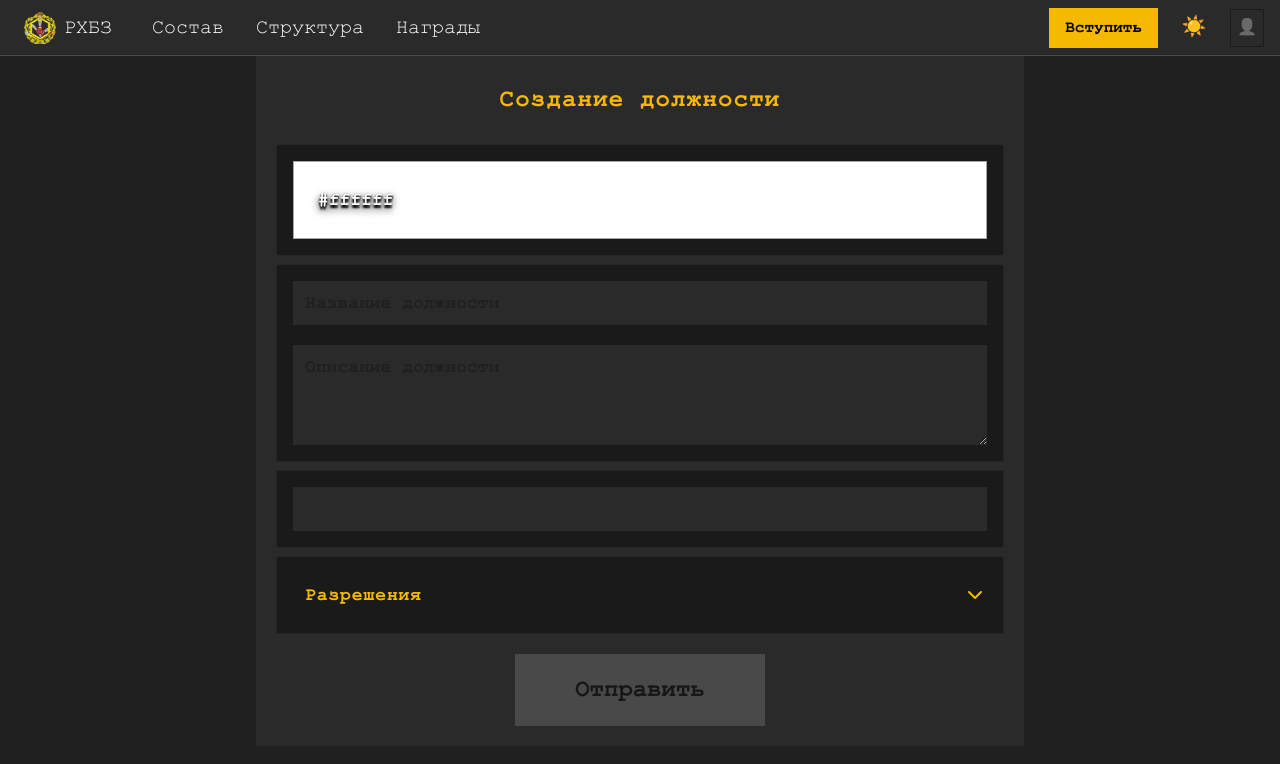
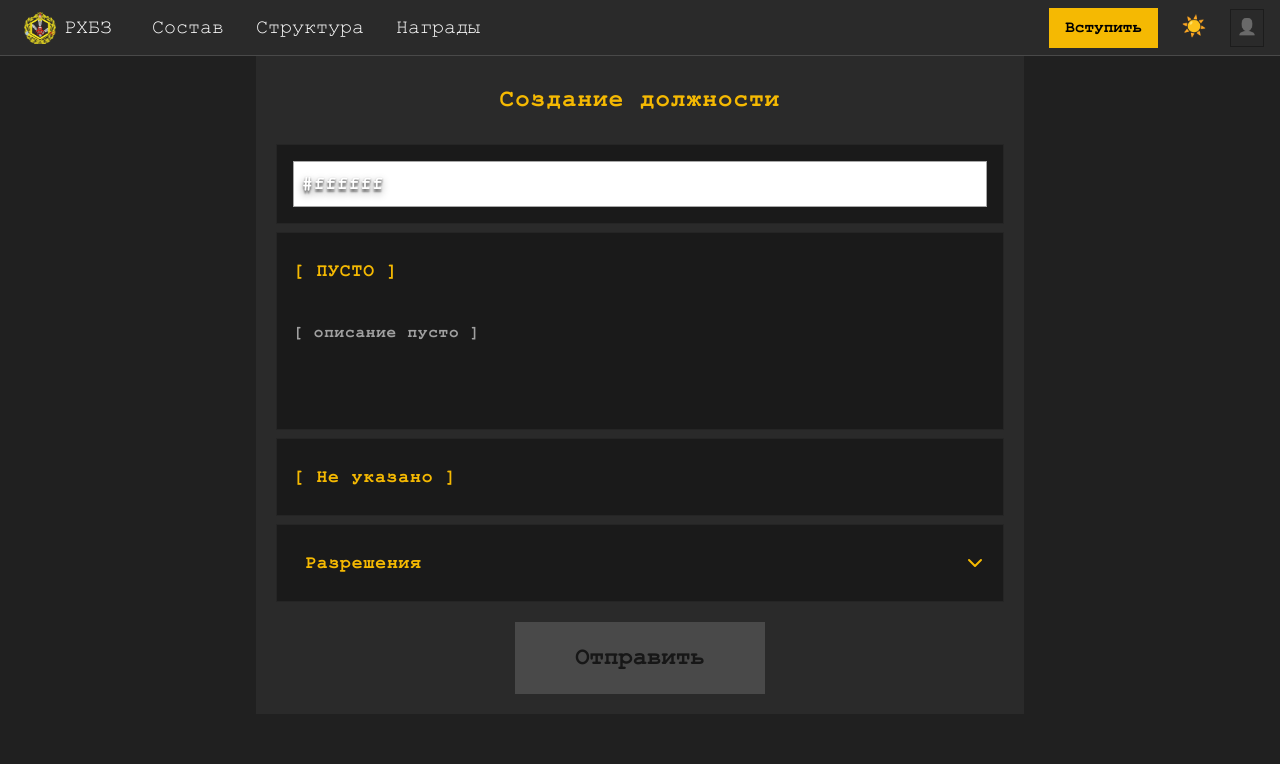
Before and after one commit to YupiSoftwarePunk/TacticalUnit, a Next.js app in the folder Client/: page /posts/create-post in a window 1280 px wide. Shown: the top 764 px of the page. Built offline with nearby package versions, Linux system fonts and the light colour scheme.

Commit message:
small changes

```diff
--- a/Client/src/app/posts/create-post/page.tsx
+++ b/Client/src/app/posts/create-post/page.tsx
@@ -1,6 +1,6 @@
 'use client';
 import { BaseContainer, ColorInputField, DescriptionInputField, IListedInputItem, ListedInputField, MultiroleInputField, PermissionRollDownList } from "@/components/AdvancedMarkdownForGenericPages/AdvancedMarkdownForGenericPages";
-import CreationForm from "@/components/CreationForm.tsx/CreationForm";
+import CreationForm from "@/components/Forms/CreationForm";
 import { MainHeader } from "@/components/Header/MainHeader";
 import { validateColor } from "@/typescript/colorValidator";
 import { error } from "console";
--- a/Client/src/app/ranks/create-rank/page.tsx
+++ b/Client/src/app/ranks/create-rank/page.tsx
@@ -1,6 +1,6 @@
 'use client';
 import { BaseContainer, ColorInputField, DescriptionInputField, IListedInputItem, ListedInputField, MultiroleInputField, PermissionRollDownList } from "@/components/AdvancedMarkdownForGenericPages/AdvancedMarkdownForGenericPages";
-import CreationForm from "@/components/CreationForm.tsx/CreationForm";
+import CreationForm from "@/components/Forms/CreationForm";
 import { MainHeader } from "@/components/Header/MainHeader";
 import { error } from "console";
 import { useState } from "react";
--- a/Client/src/app/subdivisions/create-subdivision/page.tsx
+++ b/Client/src/app/subdivisions/create-subdivision/page.tsx
@@ -1,6 +1,6 @@
 'use client';
 import { BaseContainer, ColorInputField, DescriptionInputField, IListedInputItem, ListedInputField, MultiroleInputField, PermissionRollDownList } from "@/components/AdvancedMarkdownForGenericPages/AdvancedMarkdownForGenericPages";
-import CreationForm from "@/components/CreationForm.tsx/CreationForm";
+import CreationForm from "@/components/Forms/CreationForm";
 import { MainHeader } from "@/components/Header/MainHeader";
 import { useState } from "react";
 
--- a/Client/src/app/subdivisions/review-subdivision/[subdivisionName]/page.tsx
+++ b/Client/src/app/subdivisions/review-subdivision/[subdivisionName]/page.tsx
@@ -356,7 +356,7 @@ export default function PostPage({params}: {params: Promise<{subdivisionId: stri
 
 
                         </div>
-                        <div className="flex self-center font-text-bold hover:text-accent cursor-copy transition-all" onClick={()=>{navigator.clipboard.writeText(subdivision.DiscordRoleId)}}>
+                        <div className="flex self-center font-text-bold hover:text-accent cursor-copy transition-all" onClick={()=>{navigator.clipboard.writeText(subdivision.DiscordRoleId!)}}>
                             <p>ID Discord роли: {subdivision.DiscordRoleId}</p>
                         </div>
                     </div>
--- a/Client/src/components/AdvancedMarkdownForGenericPages/AdvancedMarkdownForGenericPages.tsx
+++ b/Client/src/components/AdvancedMarkdownForGenericPages/AdvancedMarkdownForGenericPages.tsx
@@ -1,9 +1,11 @@
-import { ChangeEvent, CSSProperties, Dispatch, SetStateAction, useState } from "react"
+import { ChangeEvent, CSSProperties, Dispatch, SetStateAction, useEffect, useState } from "react"
 import Tooltip from "../ToolTip/ToolTip"
 import { ScrollBehavior } from "next/dist/client/components/router-reducer/router-reducer-types"
 import TextareaAutosize from "react-textarea-autosize";
 import ToolTip from "../ToolTip/ToolTip";
 import { Check, ChevronDown } from "lucide-react";
+import UniversalTable, { ColumnConfig } from "@/widgets/universalList/universalTable";
+import Link from "next/link";
 
 interface IBaseContainer{
     className? : string
@@ -14,7 +16,7 @@ interface IBaseContainer{
 }
 export const BaseContainer = ({className, children, onClick, style, tooltip} : IBaseContainer) => {
     return <Tooltip tooltipText={tooltip? tooltip:""} className={`flex gap-5 relative border w-full h-full border-black/10 dark:border-white/5 bg-gray-100 dark:bg-[#1a1a1a] p-4 group pointer-events-auto ${className? className : ""}`}>
-        <div className={`flex gap-5 relative w-full h-full group pointer-events-auto ${className? className : ""}`} style={style} onClick={onClick}>
+        <div className={`flex gap-5 relative w-full h-full pointer-events-auto ${className? className : ""}`} style={style} onClick={onClick}>
             {children}
         </div>
     </Tooltip>
@@ -34,8 +36,13 @@ interface IMultiroleInputField{
     maxLength? : number
 }
 
-export const MultiroleInputField = ({className = "", editingClassName = "", editable, onClick, onChange, value, editMode, tooltip, type="text", watermark, maxLength} : IMultiroleInputField) =>{
-    //const [editMode, setEditMode] = useState<boolean>();
+export const MultiroleInputField = ({className = "", editingClassName = "", editable, onClick, onChange, value, tooltip, type="text", watermark, maxLength} : IMultiroleInputField) =>{
+    const [editMode, setEditMode] = useState<boolean>();
+    function tryEditing(){
+        if(editable){
+            setEditMode(true);
+        }
+    }
     const [filling, setFilling] = useState<boolean>(`${value}`.length != 0)
 
     function changeSequence(e : ChangeEvent<HTMLInputElement, HTMLInputElement>){
@@ -52,24 +59,24 @@ export const MultiroleInputField = ({className = "", editingClassName = "", edit
         return e;
     }
 
-    return  <Tooltip className_Tooltip="text-[16px]" tooltipText={tooltip? tooltip:""} className={`flex relative size-full`}>
-        <div className="flex flex-1 gap-5" onClick={onClick}>
-            <div className={`flex text-accent font-text-bold uppercase tracking-wider text-lg py-2 transition-all ${className} ${editMode? "absolute pointer-events-none" : ""}`} style={{paddingLeft: `${editMode? "12" : "0"}px`}}>
-                <h1 className={`flex text-accent font-text-bold uppercase tracking-wider text-lg transition-all ${editMode? "opacity-0" : ""}`} >
-                {`${value}`}
+    return  <Tooltip verticalPlacement="top" className_Tooltip="text-[16px]" tooltipText={tooltip? tooltip:""} className={`flex relative size-full`}>
+        <div className="flex flex-1" onClick={()=>{tryEditing()}} onMouseLeave={()=>{setEditMode(false)}}>
+            <div className={`flex absolute w-full  text-accent font-text-bold uppercase tracking-wider text-lg py-2 transition-all ${className} ${editMode? "pointer-events-none" : ""}`} >
+                <h1 className={`flex  w-full absolute text-accent font-text-bold uppercase tracking-wider text-lg transition-all ${editMode? "opacity-0" : ""}`} style={{paddingLeft: `${editMode? "12" : "0"}px`}}>
+                {`${value? value : "[ Пусто ]"}`}
                 </h1>
                 </div>
                 {editable &&
                 type == "text" &&
-                <div className={`flex relative flex-col ${editingClassName} ${editMode? "" : "absolute opacity-0 pointer-events-none size-full"} flex-1 transition-all`}>
-                    <input value={value} type="text" onChange={changeSequence} className={`flex ${editMode? "" : " opacity-0 pointer-events-none"} inset-4 flex flex-1 text-accent font-text-bold uppercase tracking-wider text-lg resize-none py-2 bg-bg-primary transition-all`} style={{paddingLeft: `${editMode? "12" : "0"}px`}}/>
+                <div className={`flex relative flex-col ${editingClassName} ${editMode? "" : " opacity-0 pointer-events-none size-full"} flex-1 transition-all`}>
+                    <input value={value} type="text" onChange={changeSequence} className={`flex  ${editMode? "" : " opacity-0 pointer-events-none"}  flex flex-1 text-accent font-text-bold uppercase tracking-wider text-lg resize-none py-2 bg-bg-primary transition-all`} style={{paddingLeft: `${editMode? "12" : "0"}px`}}/>
                     {watermark&& <p className={`absolute size-full content-center px-3 pointer-events-none text-t ext-primary  transition-all`} style={{opacity: `${filling? "0" : "0.5"}`}}>{watermark}</p>}
                 </div>
                 }
                 {editable &&
                 type == "num" &&
-                <div className={`flex flex-col ${editingClassName} ${editMode? "" : "absolute opacity-0 pointer-events-none size-full"} flex-1 transition-all`}>
-                    <input value={value} type="number" onChange={changeSequence} className={`flex ${editMode? "" : " opacity-0 pointer-events-none"} inset-4 flex flex-1 text-accent font-text-bold uppercase tracking-wider text-lg resize-none py-2 bg-bg-primary transition-all`} style={{paddingLeft: `${editMode? "12" : "0"}px`}}/>
+                <div className={`flex flex-col ${editingClassName} ${editMode? "" : " opacity-0 pointer-events-none size-full"} flex-1 transition-all`}>
+                    <input value={value} type="number" onChange={changeSequence} className={`flex ${editMode? "" : " opacity-0 pointer-events-none"} flex flex-1 text-accent font-text-bold uppercase tracking-wider text-lg resize-none py-2 bg-bg-primary transition-all`} style={{paddingLeft: `${editMode? "12" : "0"}px`}}/>
 
                 </div>
                 }
@@ -90,17 +97,22 @@ interface IColorInputField{
     watermark? : string,
     maxLength? : number
 }
-export const ColorInputField = ({editable, onClick, onChange, value, editMode} : IColorInputField) =>{
-    //const [editMode, setEditMode] = useState<boolean>();
+export const ColorInputField = ({editable, onClick, onChange, value,  className} : IColorInputField) =>{
+    const [editMode, setEditMode] = useState<boolean>();
+    function tryEditing(){
+        if(editable){
+            setEditMode(true);
+        }
+    }
     // const [filling, setFilling] = useState<boolean>(`${value}`.length != 0)
 
-    return  <Tooltip tooltipText="Поле цвета в формате HEX" className="flex flex-col self-stretch size-full">
-            <div className="flex relative border border-border-secondary min-w-10 h-full"  onClick={onClick} style={{cursor: `${editable? "pointer" : "auto"}`, background: `${value}`}}>
-                <h1 className={`flex text-text-primary text-shadow-lg  text-shadow-text-inverted font-text-bold tracking-wider text-lg inset-2 transition-all m-2 ${editMode? "absolute pointer-events-none opacity-0" : " opacity-50"}`} style={{paddingLeft: `${editMode? "12" : "0"}px`}}>
+    return  <Tooltip tooltipText="Поле цвета в формате HEX" className={`flex flex-col self-stretch size-full ${className}`}>
+            <div className="flex relative border border-border-secondary min-w-10 h-full"  onClick={(e)=>{ tryEditing();}} onMouseLeave={()=>{if(editMode){setEditMode(false);}}} style={{cursor: `${editable? "pointer" : "auto"}`, background: `${value}`}}>
+                <h1 className={`flex text-text-primary text-shadow-lg  text-shadow-text-inverted font-text-bold tracking-wider text-lg  transition-all m-2 ${editMode? " pointer-events-none opacity-0" : " opacity-50"}`} style={{paddingLeft: `${editMode? "12" : "0"}px`}}>
                 {`${value}`}
                 </h1>
                 {editable&&
-                <textarea value={value} onChange={(e)=>{e.target.value.length <=7? onChange!(e)! : e.target.value}} className={`${editMode? "" : "absolute opacity-0 pointer-events-none"} inset-2 flex flex-1 w-fit text-text-primary text-shadow-lg text-shadow-text-inverted font-text-bold text-lg resize-none py-2 transition-all`} style={{padding: `${editMode? "24" : "0"}px`}} rows={1} cols={7}/>}
+                <textarea value={value} onChange={(e)=>{e.target.value.length <=7? onChange!(e)! : e.target.value}} className={`${editMode? "absolute " : "absolute  opacity-0 pointer-events-none"} inset-x-2 inset-y-0 flex flex-1 text-text-primary text-shadow-lg text-shadow-text-inverted font-text-bold text-lg resize-none my-2 transition-all`} style={{paddingLeft: `${editMode? "12" : "0"}px`}} rows={1} cols={7}/>}
             </div>
         </Tooltip>
 }
@@ -117,14 +129,20 @@ interface IDescriptionInputField{
     watermark? : string
 }
 
-export const DescriptionInputField = ({className = "", editingClassName = "", editable, onClick, onChange, value = "", editMode, tooltip,watermark} : IDescriptionInputField) =>{
+export const DescriptionInputField = ({className = "", editingClassName = "", editable, onClick, onChange, value = "", tooltip,watermark} : IDescriptionInputField) =>{
     //const [editMode, setEditMode] = useState<boolean>();
+    const [editMode, setEditMode] = useState<boolean>();
+    function tryEditing(){
+        if(editable){
+            setEditMode(true);
+        }
+    }
     const [filling, setFilling] = useState<boolean>(`${value}`.length != 0)
     const [rows, setRows] = useState<number>()
     const textSize = 16;
 
     return  <Tooltip tooltipText={tooltip? tooltip:""} className={`flex relative size-full`}>
-        <div className="flex flex-1 gap-5" onClick={onClick}>
+        <div className="flex flex-1 gap-5" onClick={()=>{tryEditing()}} onMouseLeave={()=>{setEditMode(false)}}>
             <div className={`flex text-text-secondary font-text-bold tracking-wider  text-[${textSize}px] py-2 transition-all ${className} ${editMode? "absolute pointer-events-none" : ""}`} style={{paddingLeft: `${editMode? "12" : "0"}px`}}>
                 <p className={`flex tracking-wider transition-all  ${editMode? "opacity-0" : ""}`} >
                 {`${value? value : "[ описание пусто ]"}`}
@@ -156,27 +174,46 @@ interface IListedInputField{
     list? : IListedInputItem[]
     style? : CSSProperties
     tooltip? : string
-    watermark? : string
+    watermark? : string,
+    textWhenEmpty? : string,
 
 }
 
-export function ListedInputField({className, editingClassName, editable, onClick, onChange, value, editMode, list = [], style, tooltip, onChoice} : IListedInputField){
-    //const [editMode, setEditMode] = useState<boolean>();
+export function ListedInputField({className, editingClassName, textWhenEmpty, editable, onClick, onChange, value, list = [], style, tooltip, onChoice} : IListedInputField){
+    const [editMode, setEditMode] = useState<boolean>(false);
+    function tryEditing(){
+        if(editable){
+            setEditMode(true);
+        }
+    }
+
+    function show(){
+        setIsOverMenu(true)
+        setIsFocused(true)
+    }
+    function hide(){
+        setIsFocused(false)
+        setEditMode(false)
+    }
+
+    useEffect(()=>{
+
+    })
     const [isFocused, setIsFocused] = useState<boolean>(false);
     const [isOverMenu, setIsOverMenu] = useState<boolean>(false);
     return  <Tooltip verticalPlacement="top" className_Tooltip="text-[16px]" tooltipText={tooltip? tooltip:""} className={`flex relative size-full`}>
 
-
-            <h1 className={`flex text-accent font-text-bold tracking-wider text-lg py-2 transition-all ${editMode? "absolute pointer-events-none" : ""}`} style={{paddingLeft: `${editMode? "12" : "0"}px`}}>
-            {`${value == undefined? "[ Нижестоящее звание не указано ]" : value}`}
-            </h1>
+            <div className="flex flex-1" onClick={()=>{tryEditing()}}  >
+                <h1 className={`flex text-accent font-text-bold tracking-wider text-lg py-2 transition-all ${editMode? " pointer-events-none" : ""}`} style={{paddingLeft: `${editMode? "12" : "0"}px`}}>
+                {`${!value? textWhenEmpty? textWhenEmpty:"[ Не указано ]" : value}`}
+                </h1>
 
 
             {editable&&
-            <div className={`relative flex ${editMode? "" : "absolute opacity-0 pointer-events-none"}`} onClick={onClick} >
-                <input value={value? value :""} type="text"  onFocus={()=>{setIsFocused(true)}} onBlur={()=>{setIsFocused(false)}}
-                onChange={onChange}  className={`flex ${editMode? "" : "absolute opacity-0 pointer-events-none"} inset-4 flex flex-1 text-accent font-text-bold tracking-wider text-lg resize-none py-2 bg-bg-primary transition-all`} style={{paddingLeft: `${editMode? "12" : "0"}px`}}/>
-                    <div onMouseEnter={()=>{setIsOverMenu(true)}} onMouseLeave={()=>{setIsOverMenu(false)}} className={`cursor-pointer absolute flex font-text-bold p-2 gap-2 flex-col mt-2 z-1 top-full min-h-10 max-h-60 bg-bg-primary border border-border-secondary right-0 left-0 transition-all ${isFocused || isOverMenu ? "" :"opacity-0 pointer-events-none"}`} style={{minHeight: `${isFocused || isOverMenu? "" :"0px"}`}}>
+            <div className={`absolute flex size-full ${editMode? "" : " pointer-events-none"} transition-all`} >
+                <input  value={value? value :""} type="text" onMouseLeave={()=>{if(!isFocused){setEditMode(false);}}} onFocus={()=>{setIsFocused(true);}} onBlur={()=>{setIsFocused(false); if(!isOverMenu){setEditMode(false);}}}
+                onChange={onChange}  className={`flex absolute ${editMode? "" : "absolute opacity-0 pointer-events-none"} size-full z-10 flex flex-1 text-accent font-text-bold tracking-wider text-lg resize-none py-2 bg-bg-primary transition-all`} style={{paddingLeft: `${editMode? "12" : "0"}px`}}/>
+                <div onMouseEnter={()=>{setIsOverMenu(true)}} onMouseLeave={()=>{setIsOverMenu(false); if(!isFocused){setEditMode(false);}}} className={`cursor-pointer absolute flex font-text-bold p-2 m-2 gap-2 flex-col z-1 top-full min-h-10 max-h-60 bg-bg-primary border border-border-secondary right-0 left-0 transition-all ${isFocused || isOverMenu ? "" :"opacity-0 pointer-events-none"}`} style={{minHeight: `${isFocused || isOverMenu? "" :"0px"}`}}>
                 {
                 list.map((item)=>(
                     <div key={list.findIndex(x=>x.Id == item.Id)} className="text-text-primary bg-bg-secondary px-4 hover:bg-accent hover:text-black transition-all"
@@ -194,6 +231,8 @@ export function ListedInputField({className, editingClassName, editable, onClick
 
                 </div>
             }
+
+            </div>
     </Tooltip>
 }
 
@@ -205,18 +244,18 @@ interface IPermissionRollDownList{
     setPermissionsMethod? : Dispatch<SetStateAction<IGivedPermission[]>>
     value? : string | number
     allPermissionsList? : IGivedPermission[]
-    givedPermissionList : IGivedPermission[]
+    givedPermissionList? : IGivedPermission[]
 
 }
 export const PermissionRollDownList = ({setPermissionsMethod, editable, editMode, onChange, allPermissionsList, givedPermissionList} : IPermissionRollDownList) =>{
     const [permissionsExtended, setPermissionExtended] = useState(false);
 
     function setPermission(PermissionId : number) : IGivedPermission[]{
-        let midList :IGivedPermission[] = [...[], ...givedPermissionList];
+        let midList :IGivedPermission[] = [...[], ...givedPermissionList!];
 
-        if(givedPermissionList.find(x=>x.Id == PermissionId)){
+        if(givedPermissionList!.find(x=>x.Id == PermissionId)){
             // console.warn("unSet")
-            givedPermissionList.find(x=>x.Id == PermissionId)!.Inherit = false;
+            givedPermissionList!.find(x=>x.Id == PermissionId)!.Inherit = false;
             midList = midList.filter(x=>x.Id != PermissionId);
             //return midList.filter(x=>x.Id != PermissionId)
         }else if (allPermissionsList){
@@ -229,7 +268,7 @@ export const PermissionRollDownList = ({setPermissionsMethod, editable, editMode
         return midList;
     }
     function setInherit(PermissionId : number) : IGivedPermission[]{
-        let modList : IGivedPermission[] = [...[], ...givedPermissionList];
+        let modList : IGivedPermission[] = [...[], ...givedPermissionList!];
         if(modList.find(x=>x.Id == PermissionId)){
             modList.find(x=>x.Id == PermissionId)!.Inherit = !modList.find(x=>x.Id == PermissionId)!.Inherit;
 
@@ -260,16 +299,17 @@ export const PermissionRollDownList = ({setPermissionsMethod, editable, editMode
                     </div>
                 ))
                 }
-                {editable && allPermissionsList &&
+                {!givedPermissionList && <p>[ Список отсутствует ]</p>}
+                {editable && allPermissionsList && givedPermissionList &&
                 allPermissionsList!.map((item)=>(
                     <div key={item.Permission.Name} className="flex">
 
                         <button className="hover:bg-bg-secondary gap-3 flex flex-1 ">
                             <ToolTip tooltipText="Выдать разрешение" className="flex" className_Tooltip="text-[16px]">
-                                <div className="bg-bg-dark border border-border-secondary cursor-pointer hover:text-accent"  onClick={()=>{setPermission(item.Id!)}}> <Check className={`${givedPermissionList.find(x=>x.Id == item.Id)? "opacity-100" : "opacity-0"} transition-all`}></Check></div>
+                                <div className="bg-bg-dark border border-border-secondary cursor-pointer hover:text-accent"  onClick={()=>{setPermission(item.Id!)}}> <Check className={`${givedPermissionList!.find(x=>x.Id == item.Id)? "opacity-100" : "opacity-0"} transition-all`}></Check></div>
                             </ToolTip>
                             <ToolTip tooltipText="Наследовать разраешение" className_Tooltip="text-[16px]">
-                                <div className="bg-bg-dark border border-border-secondary cursor-pointer hover:text-accent"  onClick={()=>{setInherit(item.Id!)}}> <Check className={`${givedPermissionList.find(x=>x.Id == item.Id)?.Inherit? "opacity-100" : "opacity-0"} transition-all`}></Check></div>
+                                <div className="bg-bg-dark border border-border-secondary cursor-pointer hover:text-accent"  onClick={()=>{setInherit(item.Id!)}}> <Check className={`${givedPermissionList!.find(x=>x.Id == item.Id)?.Inherit? "opacity-100" : "opacity-0"} transition-all`}></Check></div>
                             </ToolTip>
                             <ToolTip className="flex flex-1" innerClassName="flex" tooltipAlignment="left" className_Tooltip="max-w-100 text-[14px]" tooltipText={`${item.Permission.Description}`}>
 
@@ -288,3 +328,43 @@ export const PermissionRollDownList = ({setPermissionsMethod, editable, editMode
             </div>
     )
 }
+
+
+interface IAccordingUnitsTable{
+    TableName? : string,
+    rightsToGrant? : boolean,
+    UrlToGrantPage? : string,
+    GIVEN_DATA? : Record<string, any>[],
+    GIVEN_COLUMNS_LAYOUT? : ColumnConfig[]
+}
+
+export const AccordingUnitsTable = ({TableName, rightsToGrant, UrlToGrantPage, GIVEN_DATA, GIVEN_COLUMNS_LAYOUT} : IAccordingUnitsTable) =>{
+    return(<div className="mt-16">
+                        <div className="flex justify-between items-end mb-6">
+                        <h2 className="text-2xl font-header text-black dark:text-text-primary uppercase tracking-wider">
+                            {TableName? TableName: "[ Название не дано ]"}
+                        </h2>
+
+                        {rightsToGrant && (
+                            <Link
+                            href={`${UrlToGrantPage}`}
+                            className="text-accent font-text uppercase text-sm border-b-2 border-accent hover:text-black dark:hover:text-white hover:border-black dark:hover:border-white transition-all pb-1"
+                            >
+                            Назначить
+                            </Link>
+                        )}
+                        </div>
+
+                        <div className="border border-black/10 dark:border-white/5 overflow-hidden">
+                        {!GIVEN_DATA && "[ Не даны данные для таблицы ] "}
+                        {!GIVEN_COLUMNS_LAYOUT && "[ Не дана разметка таблицы ]"}
+                        {GIVEN_DATA && GIVEN_COLUMNS_LAYOUT &&
+                        <UniversalTable
+                            data={GIVEN_DATA}
+                            columns={GIVEN_COLUMNS_LAYOUT}
+                            onExport={(data) => console.log("Exporting:", data)}
+                        />
+                        }
+                        </div>
+                    </div>)
+}
--- a/Client/src/components/ToolTip/ToolTip.tsx
+++ b/Client/src/components/ToolTip/ToolTip.tsx
@@ -12,25 +12,25 @@ interface CardProps {
 const Tooltip = ({children, tooltipText, className, innerClassName, className_Tooltip, tooltipAlignment = "left", verticalPlacement="bottom"}:CardProps) =>{
     const [showTooltip, setShowTooltip] = useState(false);
     return(
-        <div className={`relative ${className}`} onMouseOver={()=>{setShowTooltip(true)}} onMouseLeave={()=>{setShowTooltip(false)}}>
+        <div className={`relative ${className!} flex`} onMouseOver={()=>{setShowTooltip(true)}} onMouseLeave={()=>{setShowTooltip(false)}}>
             {tooltipText && verticalPlacement == "top" &&
             <div className={`
                 absolute text-text-primary font-text-bold bottom-full z-100 bg-bg-primary px-4 py-2 border border-border-secondary transition-all pointer-events-none ${showTooltip? "":"opacity-0"}
             ${tooltipAlignment == "left"? "left-0" : ""}
             ${tooltipAlignment == "right"? "right-0" : ""}
             ${tooltipAlignment == "center"? "self-center" : ""}
-            `}>
+            `} style={{marginBottom: `${showTooltip? "0px" : "20px"}`}}>
                 <p className={`uppercase  ${className_Tooltip}`} >{tooltipText}</p>
             </div>
             }
-            <div className={`size-full ${innerClassName}`}>{children}</div>
+            <div className={`size-full ${innerClassName!}`}>{children}</div>
             {tooltipText && verticalPlacement == "bottom" &&
             <div className={`
                 absolute text-text-primary font-text-bold top-full z-100 bg-bg-primary px-4 py-2 border border-border-secondary transition-all pointer-events-none ${showTooltip? "":"opacity-0"}
             ${tooltipAlignment == "left"? "left-0" : ""}
             ${tooltipAlignment == "right"? "right-0" : ""}
             ${tooltipAlignment == "center"? "self-center" : ""}
-            `}>
+            `}  style={{marginTop: `${showTooltip? "0px" : "20px"}`}}>
                 <p className={`uppercase  ${className_Tooltip}`} >{tooltipText}</p>
             </div>
             }
--- a/Client/tsconfig.json
+++ b/Client/tsconfig.json
@@ -37,6 +37,6 @@
     ".next/types/**/*.ts",
     ".next/dev/types/**/*.ts",
     "**/*.mts"
-  ],
+, "src/components/Forms", "src/pages/404.js"  ],
   "exclude": ["node_modules"]
 }
```
Also changed, not shown: Client/src/app/profile/page.tsx (+1 -6 lines), Client/src/app/ranks/review-rank/[rankName]/page.tsx (+46 -27 lines), Client/src/components/Forms/Review-RedactForm.tsx (added, +34 -0 lines), Client/src/components/Forms/CreationForm.tsx (renamed from Client/src/components/CreationForm.tsx/CreationForm.tsx), Client/src/typescript/textWorks.ts (added).
